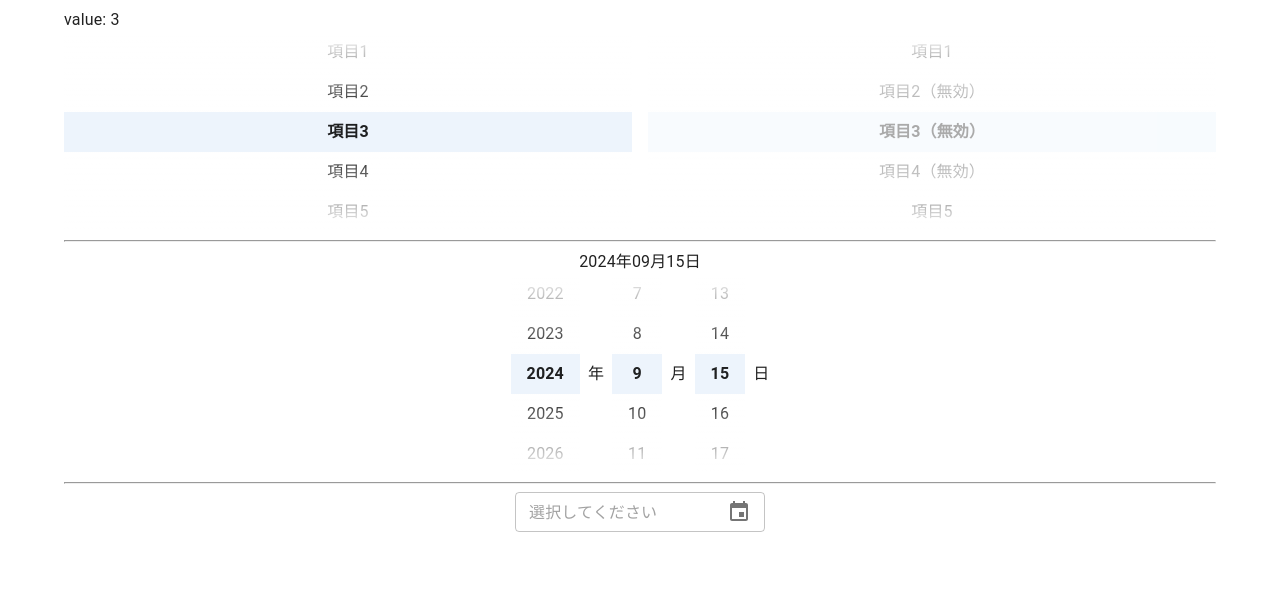
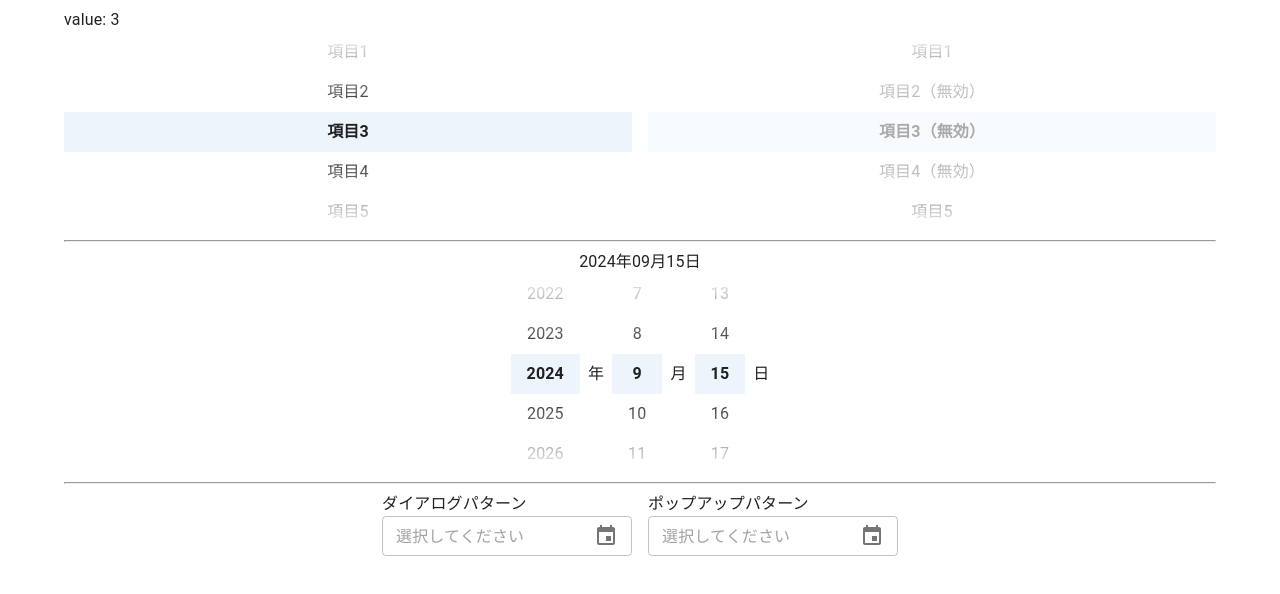
Before and after one commit to link1345/trial-stackblitz-scroll-picker, a React (Vite) app: page / in a window 1280 px wide. Shown: the top 594 px of the page. Built offline with nearby package versions, Linux system fonts and the light colour scheme.

Commit message:
ポップアップパターンを試してみる

```diff
--- a/src/App.tsx
+++ b/src/App.tsx
@@ -59,14 +59,40 @@ const App: FC = () => {
         />
       </Stack>
       <hr />
+      <Stack
+        direction={{
+          xs: "column",
+          sm: "row",
+        }}
+        spacing={2}
+        justifyContent="center"
+        alignItems="center"
+      >
         <Box sx={{ width: 250, margin: "0 auto" }}>
+          <Typography>ダイアログパターン</Typography>
           <InputDateByScrollPicker
+            pickerUi="dialog"
             value={currentDate}
             onChangeValue={(newDate) => {
               setCurrentDate(newDate);
             }}
           />
         </Box>
+        <Box sx={{ width: 250, margin: "0 auto" }}>
+          <Typography>ポップアップパターン</Typography>
+          <InputDateByScrollPicker
+            pickerUi="popover"
+            value={currentDate}
+            onChangeValue={(newDate) => {
+              setCurrentDate(newDate);
+            }}
+          />
+        </Box>
+      </Stack>
+      <Box
+        // 余白用
+        sx={{ height: 400 }}
+      />
     </Container>
   );
 };
--- a/src/components/InputDateByScrollPicker.tsx
+++ b/src/components/InputDateByScrollPicker.tsx
@@ -8,6 +8,7 @@ import {
   Dialog,
   DialogContent,
   DialogActions,
+  Popover,
 } from "@mui/material";
 import EventIcon from "@mui/icons-material/Event";
 import CloseIcon from "@mui/icons-material/Close";
@@ -52,6 +53,12 @@ const DEFAULT_INITIAL_PICKER_DATE = new Date();
 export type InputDateByScrollPickerProps = {
   /** 日付 */
   value: Date | null;
+  /**
+   * Pickerを表示する際に使うUI
+   * - "dialog": ダイアログ
+   * - "popover": ポップアップ
+   */
+  pickerUi: "dialog" | "popover";
   /** valueがnullの時にPickerに初期表示する日付 */
   initialPickerDate?: Date;
   /**
@@ -63,11 +70,13 @@ export type InputDateByScrollPickerProps = {
 
 export const InputDateByScrollPicker: FC<InputDateByScrollPickerProps> = ({
   value,
+  pickerUi,
   initialPickerDate = DEFAULT_INITIAL_PICKER_DATE,
   onChangeValue,
   ...restProps
 }) => {
   const [isOpen, setIsOpen] = useState(false);
+  const [elAnchor, setElAnchor] = useState<HTMLElement | null>(null);
 
   return (
     <>
@@ -103,10 +112,12 @@ export const InputDateByScrollPicker: FC<InputDateByScrollPickerProps> = ({
             },
           },
         }}
-        onClick={() => {
+        onClick={(event) => {
           setIsOpen(true);
+          setElAnchor(event.currentTarget);
         }}
       />
+      {pickerUi === "dialog" && (
         <Dialog
           open={isOpen}
           onClose={() => {
@@ -125,6 +136,39 @@ export const InputDateByScrollPicker: FC<InputDateByScrollPickerProps> = ({
             }}
           />
         </Dialog>
+      )}
+      {pickerUi === "popover" && (
+        <Popover
+          open={elAnchor != null && isOpen}
+          anchorEl={elAnchor}
+          anchorOrigin={{
+            vertical: "bottom",
+            horizontal: "center",
+          }}
+          transformOrigin={{
+            vertical: "top",
+            horizontal: "center",
+          }}
+          onClose={() => {
+            setIsOpen(false);
+            setElAnchor(null);
+          }}
+        >
+          <InputDateContent
+            {...restProps}
+            initialDate={value ?? initialPickerDate}
+            onCancel={() => {
+              setIsOpen(false);
+              setElAnchor(null);
+            }}
+            onSubmit={(newDate) => {
+              onChangeValue(newDate);
+              setIsOpen(false);
+              setElAnchor(null);
+            }}
+          />
+        </Popover>
+      )}
     </>
   );
 };
```
Lines whose indentation alone changed are shown as unchanged.
